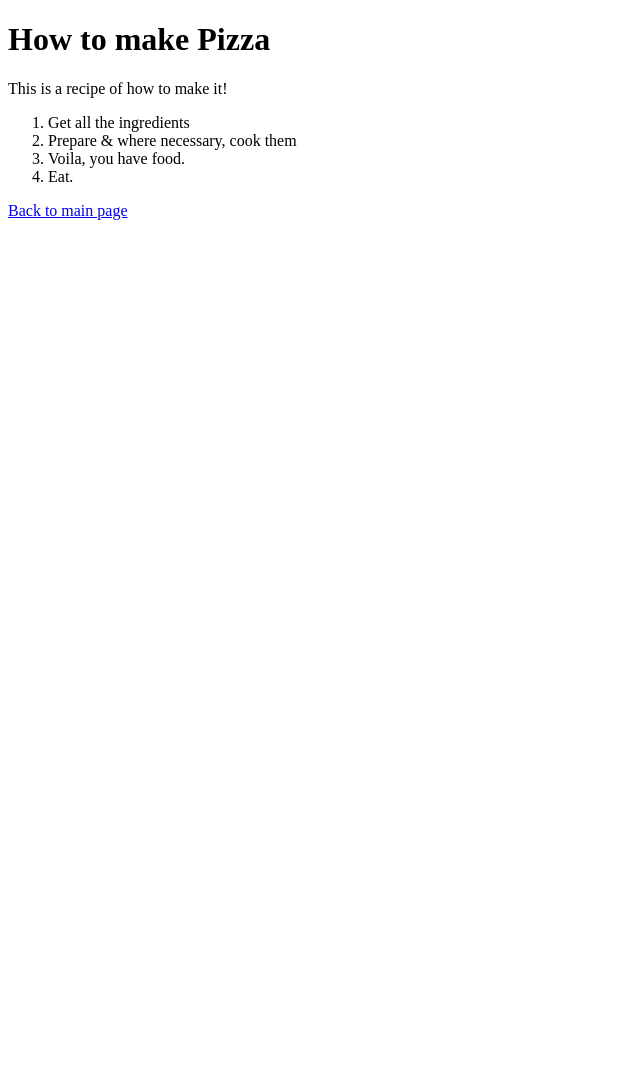
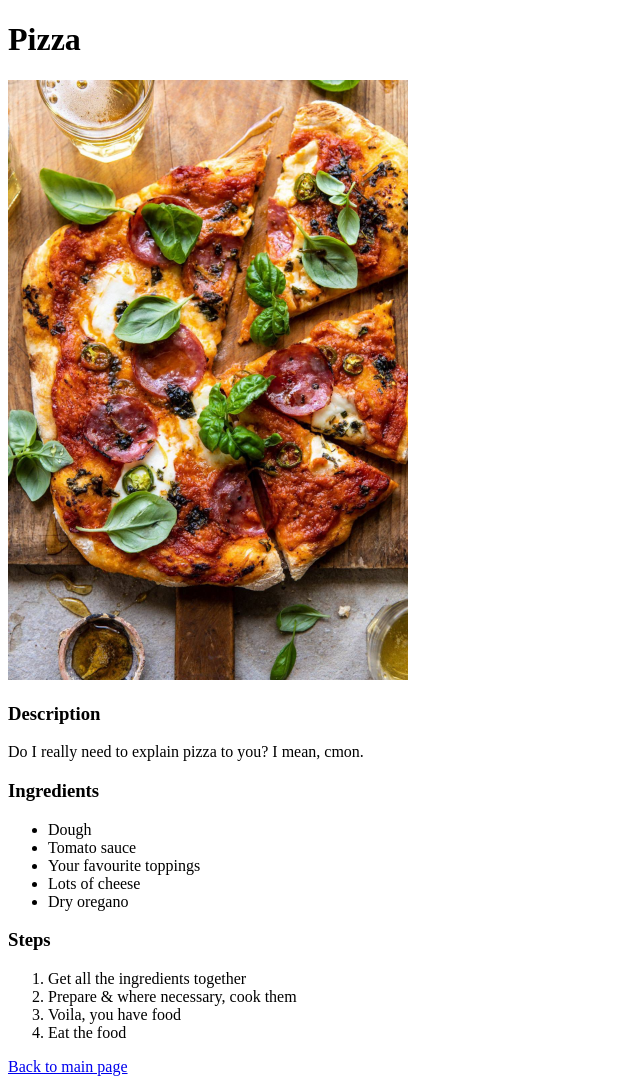
Before and after one commit to Stafngrimr/TOP_landingpage, a plain HTML site: page odin-recipes/pizza.html in a window 1280 px wide. Shown: the whole page, without its empty margins (0-640 px from the left). Before the commit the page ends 800 px from the top, so only its background shows below. Drawn offline with Linux system fonts and the light colour scheme.

Commit message:
Pizza page redone for Odin

```diff
--- a/odin-recipes/pizza.html
+++ b/odin-recipes/pizza.html
@@ -7,31 +7,26 @@
   </head>
 
   <body>
-    <h1>How to make Pizza</h1>
-    <p>This is a recipe of how to make it!<p>
+    <h1>Pizza</h1>
+    <img src="pizza.jpeg" alt="Pizza" width="400px">
+    <h3>Description</h3>
+    <p>Do I really need to explain pizza to you? I mean, cmon.<p>
+    <h3>Ingredients</h3>
+    <ul>
+      <li>Dough</li>
+      <li>Tomato sauce</li>
+      <li>Your favourite toppings</li>
+      <li>Lots of cheese</li>
+      <li>Dry oregano</li>
+    </ul>
+    <h3>Steps</h3>
     <ol>
-      <li>Get all the ingredients</li>
+      <li>Get all the ingredients together</li>
       <li>Prepare & where necessary, cook them</li>
-      <li>Voila, you have food.</li>
-      <li>Eat.</li>
+      <li>Voila, you have food</li>
+      <li>Eat the food</li>
     </ol>
     <a href="index.html">Back to main page</a>
-
   </body>
 
 </html>
-
-
-<!DOCTYPE html>
-<html lang="en">
-<head>
-  <meta charset="UTF-8">
-  <meta name="viewport" content="width=device-width, initial-scale=1.0">
-  <meta http-equiv="X-UA-Compatible" content="ie=edge">
-  <title>Document</title>
-</head>
-<body>
-
-</body>
-</html>
-<!-- //TODO: This is a todo thing that I've just put together -->
```
